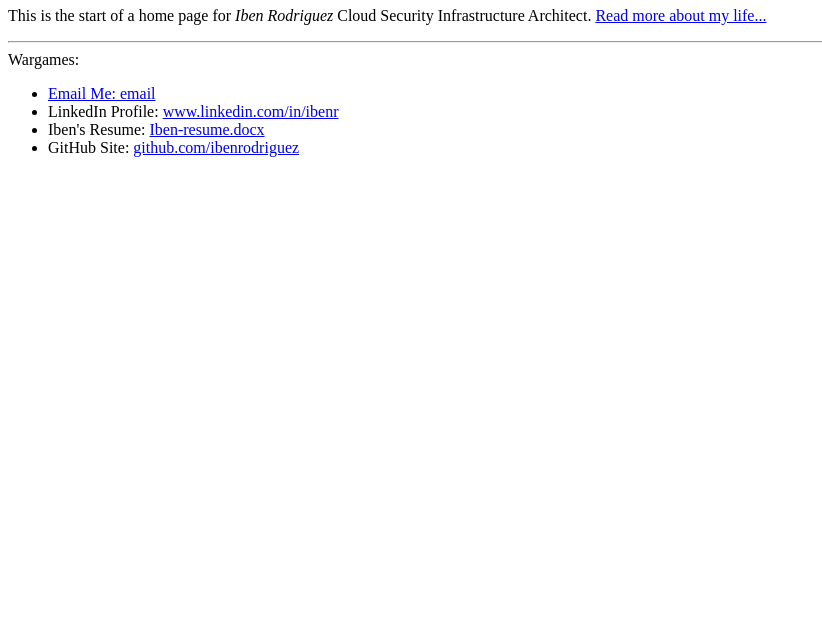
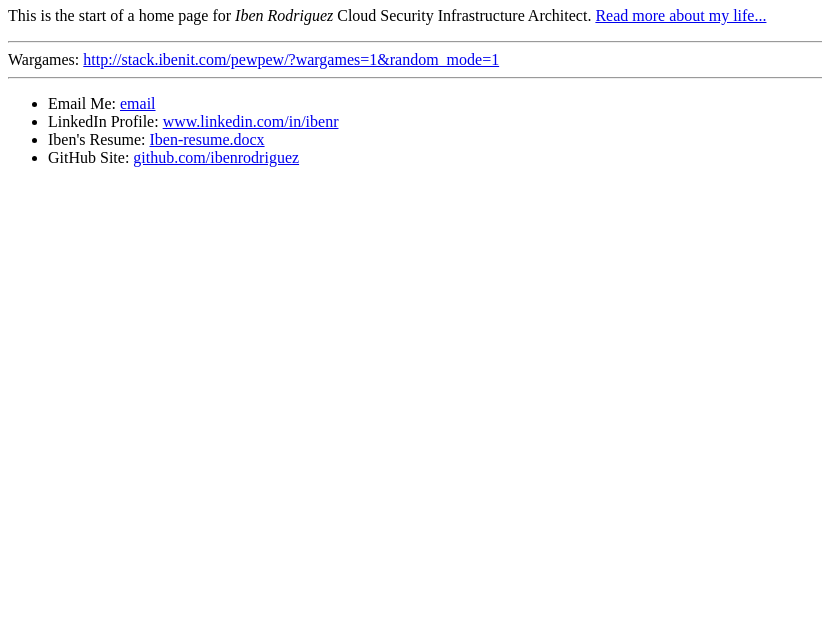
Before and after one commit to ibenrodriguez/ibenrodriguez.github.io, a plain HTML site: page index.html in a window 1280 px wide. Shown: the part 161-800 px from the top of the page, without its empty margins (0-822 px from the left). Drawn offline with Linux system fonts and the light colour scheme.

Commit message:
Update index.html

```diff
--- a/index.html
+++ b/index.html
@@ -19,7 +19,7 @@
     		</div><!-- /.blurb -->
 		</div><!-- /.container -->
 						<hr>
-					Wargames: <a href="http://stack.ibenit.com/pewpew/?wargames=1&random_mode=1>http://stack.ibenit.com/pewpew/?wargames=1&random_mode=1</a>
+					Wargames: <a href="http://stack.ibenit.com/pewpew/?wargames=1&random_mode=1">http://stack.ibenit.com/pewpew/?wargames=1&random_mode=1</a>
 			<hr>
 		<footer>
 
```
